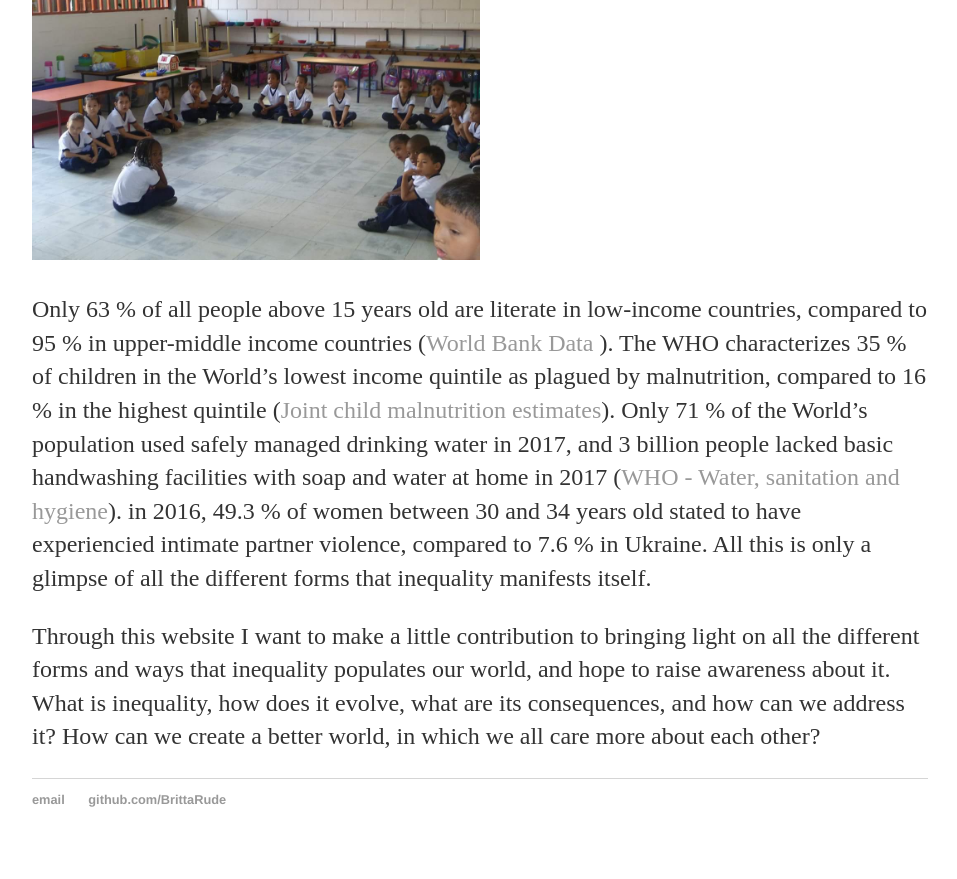
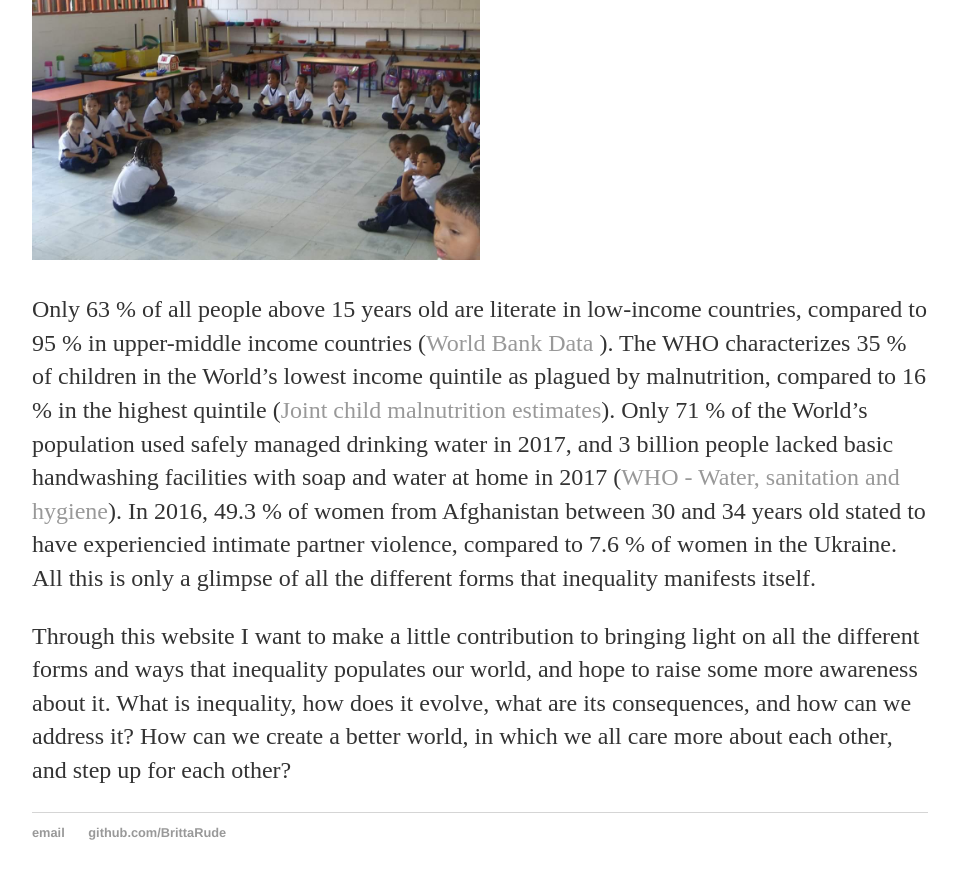
Before and after one commit to BrittaRude/BrittaRude.github.io, a Jekyll site: the page built from _posts/2020-07-18-britta-rude-what-is-inequality-to-me.md, in a window 1280 px wide and 900 px high, scrolled down 2495 px. Shown: the top 879 px of the window, without its empty margins (160-1117 px from the left). Built offline with Jekyll 4.4.1, drawn with Linux system fonts in a browser that asks for light colours.

Commit message:
Update 2020-07-18-britta-rude-what-is-inequality-to-me.md

```diff
--- a/_posts/2020-07-18-britta-rude-what-is-inequality-to-me.md
+++ b/_posts/2020-07-18-britta-rude-what-is-inequality-to-me.md
@@ -21,6 +21,6 @@
 
 <img src="/images/Aguablanca.jpg" alt="aguablanca School" style="max-width:50%;"/>
 
-Only 63 % of all people above 15 years old are literate in low-income countries, compared to 95 % in upper-middle income countries ([World Bank Data ](https://data.worldbank.org/indicator/SE.ADT.LITR.ZS?most_recent_value_desc=true)). The WHO characterizes 35 % of children in the World's lowest income quintile as plagued by malnutrition, compared to 16 % in the highest quintile ([Joint child malnutrition estimates](https://www.who.int/data/gho/data/themes/topics/joint-child-malnutrition-estimates-unicef-who-wb)). Only 71 % of the World's population used safely managed drinking water in 2017, and 3 billion people lacked basic handwashing facilities with soap and water at home in 2017 ([WHO - Water, sanitation and hygiene](https://www.who.int/data/gho/data/themes/topics/joint-child-malnutrition-estimates-unicef-who-wb)). in 2016, 49.3 % of women between 30 and 34 years old stated to have experiencied intimate partner violence, compared to 7.6 % in Ukraine. All this is only a glimpse of all the different forms that inequality manifests itself.
+Only 63 % of all people above 15 years old are literate in low-income countries, compared to 95 % in upper-middle income countries ([World Bank Data ](https://data.worldbank.org/indicator/SE.ADT.LITR.ZS?most_recent_value_desc=true)). The WHO characterizes 35 % of children in the World's lowest income quintile as plagued by malnutrition, compared to 16 % in the highest quintile ([Joint child malnutrition estimates](https://www.who.int/data/gho/data/themes/topics/joint-child-malnutrition-estimates-unicef-who-wb)). Only 71 % of the World's population used safely managed drinking water in 2017, and 3 billion people lacked basic handwashing facilities with soap and water at home in 2017 ([WHO - Water, sanitation and hygiene](https://www.who.int/data/gho/data/themes/topics/joint-child-malnutrition-estimates-unicef-who-wb)). In 2016, 49.3 % of women from Afghanistan between 30 and 34 years old stated to have experiencied intimate partner violence, compared to 7.6 % of women in the Ukraine. All this is only a glimpse of all the different forms that inequality manifests itself.
 
-Through this website I want to make a little contribution to bringing light on all the different forms and ways that inequality populates our world, and hope to raise awareness about it. What is inequality, how does it evolve, what are its consequences, and how can we address it? How can we create a better world, in which we all care more about each other?
+Through this website I want to make a little contribution to bringing light on all the different forms and ways that inequality populates our world, and hope to raise some more awareness about it. What is inequality, how does it evolve, what are its consequences, and how can we address it? How can we create a better world, in which we all care more about each other, and step up for each other?
```
